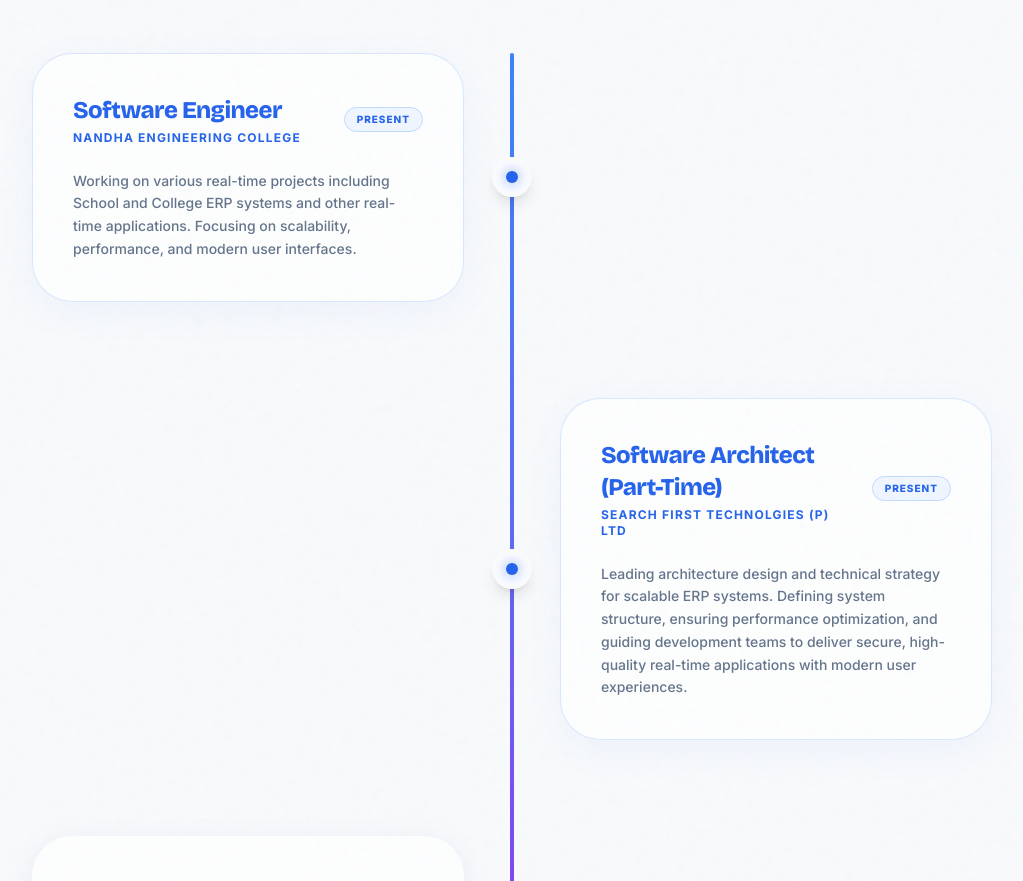
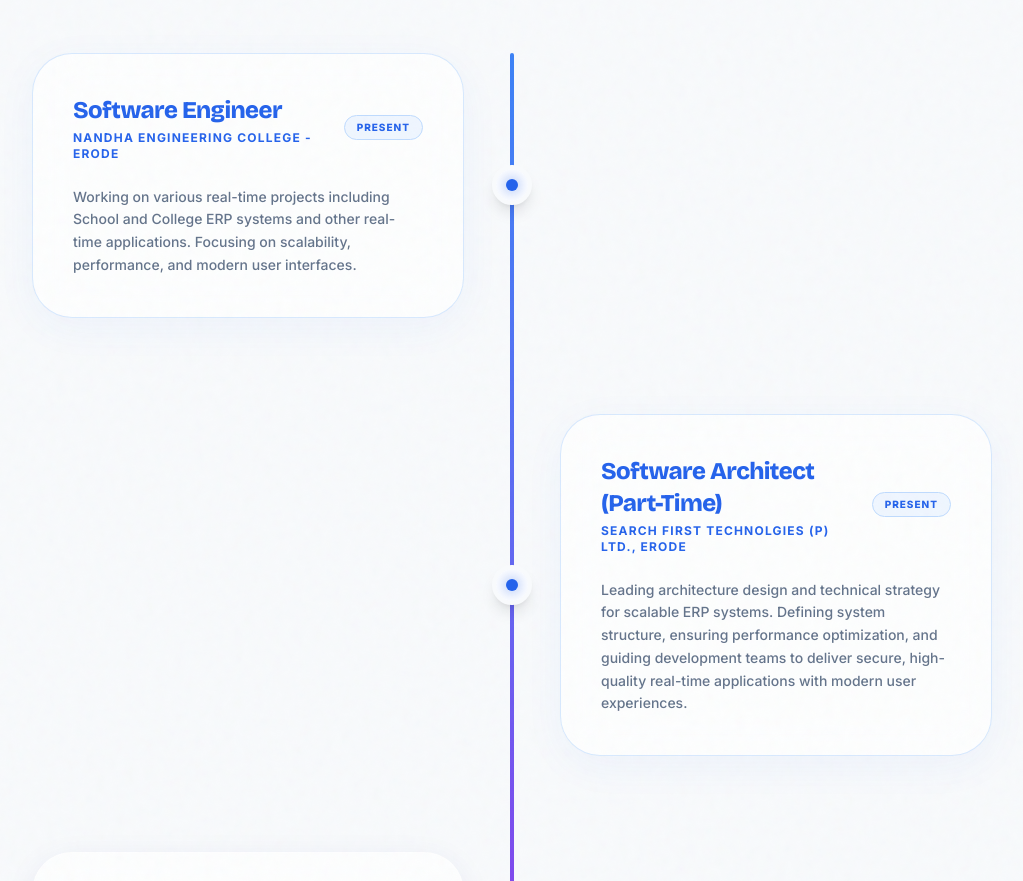
Before and after one commit to rajkumar-tech-2002/project_portfolio, a React (Vite) app in the folder client/: page / in a window 1280 px wide. Shown: the part 4940-5821 px from the top of the page, without its empty margins (128-1151 px from the left). Built offline with nearby package versions, Linux system fonts and the light colour scheme.

Commit message:
fix the office name new with location

```diff
--- a/client/src/data/experience.jsx
+++ b/client/src/data/experience.jsx
@@ -4,7 +4,7 @@ import React from 'react';
 export const experiences = [
     {
         role: "Software Engineer",
-        company: "Nandha Engineering College",
+        company: "Nandha Engineering College - Erode",
         duration: "Present",
         description: "Working on various real-time projects including School and College ERP systems and other real-time applications. Focusing on scalability, performance, and modern user interfaces.",
         icon: <FaBuilding className="text-blue-400" />,
@@ -12,7 +12,7 @@ export const experiences = [
     },
     {
         role: "Software Architect (Part-Time)",
-        company: "Search First Technolgies (P) Ltd",
+        company: "Search First Technolgies (P) Ltd., Erode",
         duration: "Present",
         description: "Leading architecture design and technical strategy for scalable ERP systems. Defining system structure, ensuring performance optimization, and guiding development teams to deliver secure, high-quality real-time applications with modern user experiences.",
         icon: <FaBuilding className="text-blue-400" />,
```
